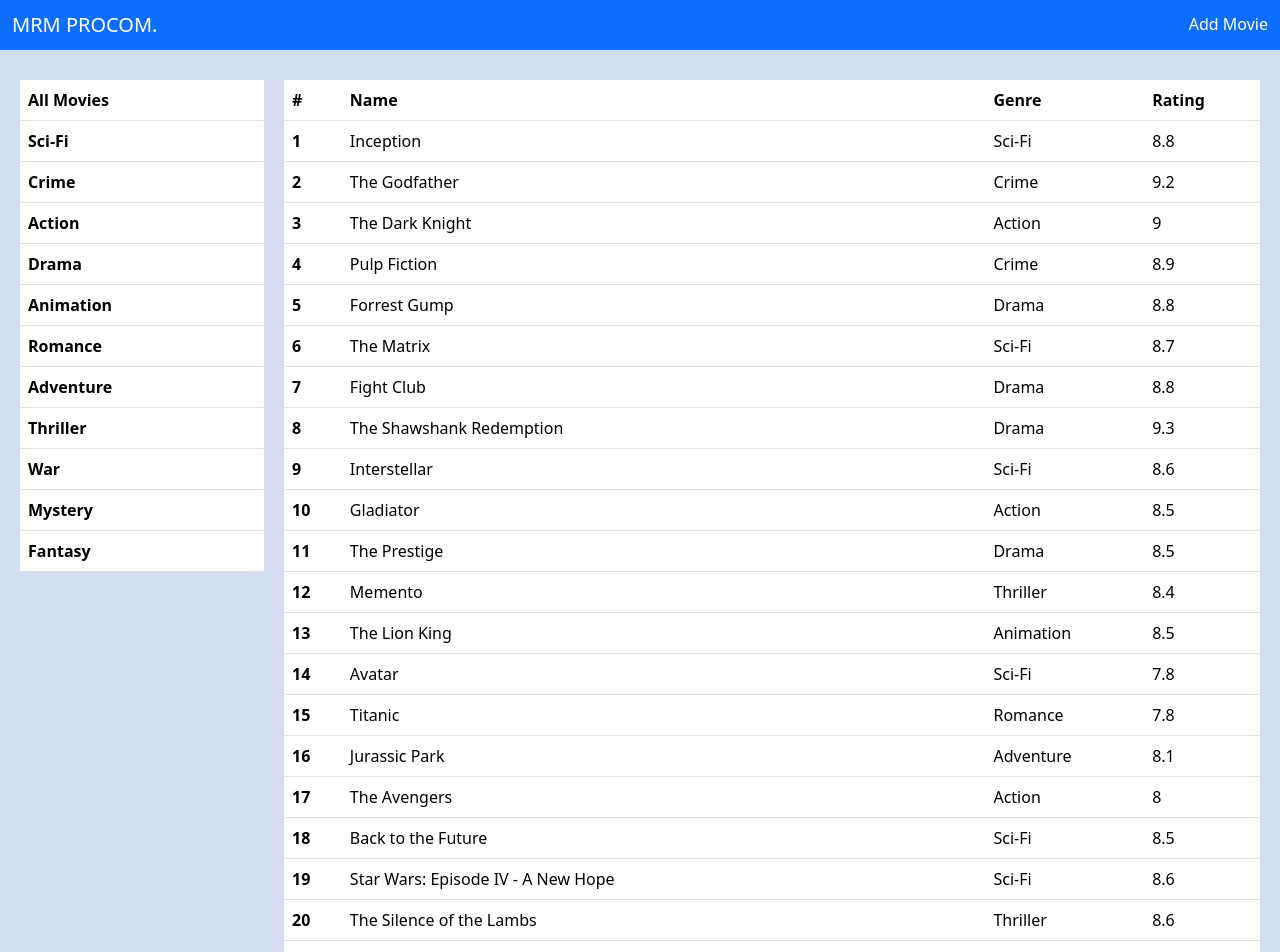
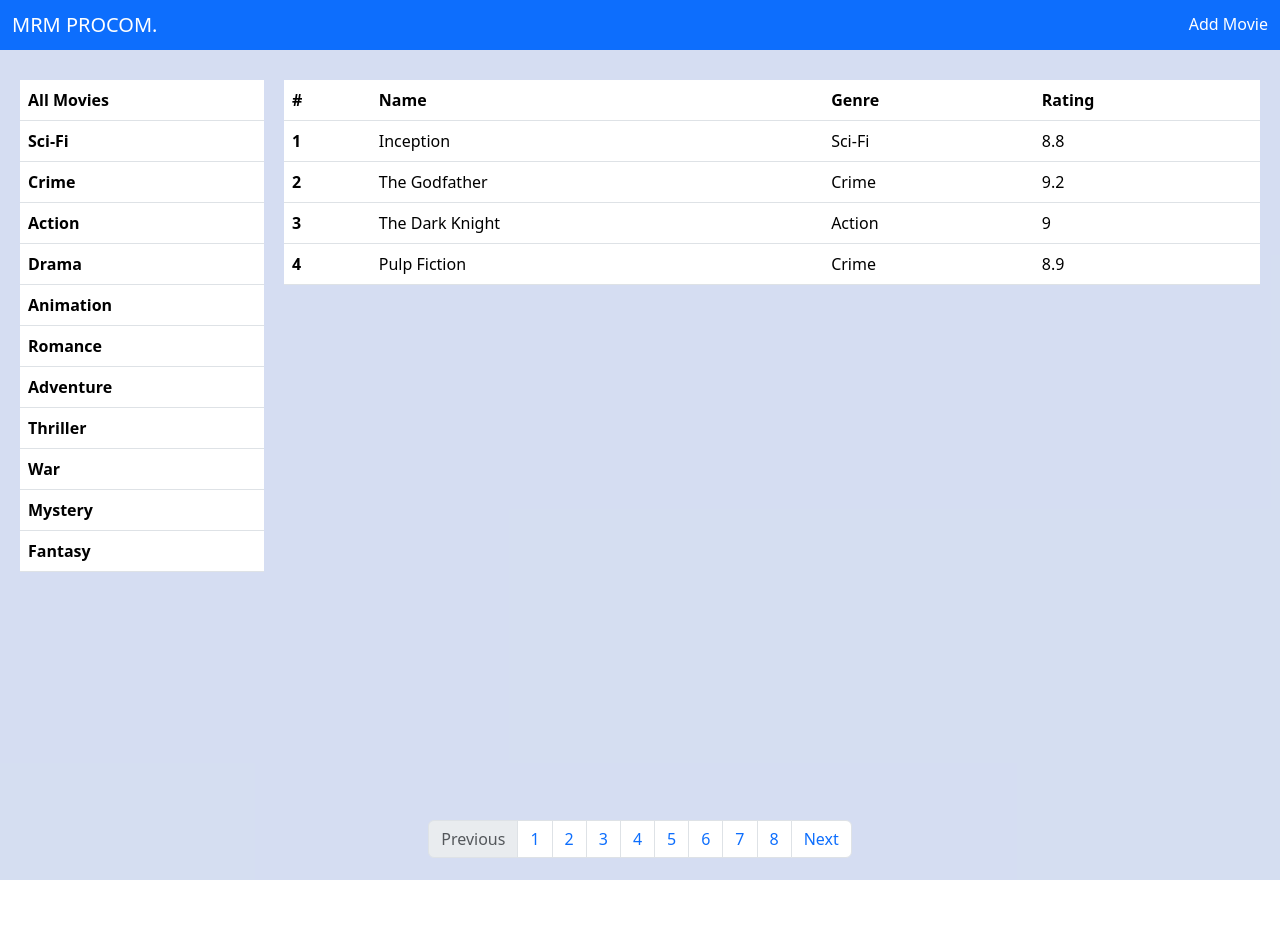
Before and after one commit to UserDipanshu/assessment, a React (Vite) app: page / in a window 1280 px wide. Shown: the top 952 px of the page. After the commit the page ends 880 px from the top, so only its background shows below. Built offline with nearby package versions, Linux system fonts and the light colour scheme.

Commit message:
bug in pagination

```diff
--- /dev/null
+++ b/src/components/Pagination/Pagination.jsx
@@ -0,0 +1,40 @@
+function Pagination({ totalPages, curPage, onPageChange }) {
+  const pages = Array.from({ length: totalPages }, (_, index) => index + 1);
+  return (
+    <nav aria-label="...">
+      <ul className="pagination">
+        <li
+          className={curPage === 0 ? "page-item disabled" : "page-item"}
+          onClick={() => onPageChange((curPage - 1 + totalPages) % totalPages)}
+        >
+          <a className="page-link">Previous</a>
+        </li>
+        {pages.map((page, index) => {
+          return (
+            <li
+              key={`${index} ${page}`}
+              className="page-item"
+              onClick={() => onPageChange(page)}
+            >
+              <a className="page-link" href="#">
+                {page}
+              </a>
+            </li>
+          );
+        })}
+        <li
+          className={
+            curPage === totalPages ? "page-item disabled" : "page-item"
+          }
+          onClick={() =>onPageChange((curPage + 1) % totalPages)}
+        >
+          <a className="page-link" href="#">
+            Next
+          </a>
+        </li>
+      </ul>
+    </nav>
+  );
+}
+
+export default Pagination;
--- a/src/components/Table/Body/Body.jsx
+++ b/src/components/Table/Body/Body.jsx
@@ -1,6 +1,6 @@
-import data from "../../../utils/movieDb.js";
 
-function Body() {
+
+function Body({data}) {
   return (
     <tbody>
       {data.map((movie) => (
--- a/src/components/Table/Header/Header.jsx
+++ b/src/components/Table/Header/Header.jsx
@@ -9,8 +9,8 @@ function Header() {
   return (
     <thead>
       <tr>
-        {tableHeader.map((item) => (
-          <th scope="col">{item.value}</th>
+        {tableHeader.map((item, index) => (
+          <th scope="col" key={`${index} ${item.value}`}>{item.value}</th>
         ))}
       </tr>
     </thead>
--- a/src/components/Table/Table.jsx
+++ b/src/components/Table/Table.jsx
@@ -1,13 +1,15 @@
 import Body from "./Body/Body.jsx";
 import Header from "./Header/Header.jsx";
 
-function Table() {
+function Table({data}) {
 
   return (
-    <table className="table">
-      <Header />
-      <Body />
-    </table>
+    <>
+      <table className="table">
+        <Header />
+        <Body data = {data} />
+      </table>
+    </>
   );
 }
 
--- a/src/pages/main/MainPage.jsx
+++ b/src/pages/main/MainPage.jsx
@@ -1,8 +1,27 @@
+import { useEffect, useState } from "react";
 import GenresTable from "../../components/GenreTable/Genres";
+import Pagination from "../../components/Pagination/Pagination";
 import Table from "../../components/Table/Table";
+import variables from "../../utils/vars/variables";
+import data from "../../utils/movieDb";
+import paginate from "../../utils/helperFunctions/paginate";
 import "./main.css";
 
 function MainPage() {
+  const [movies, setMovies] = useState([]);
+  const [curPage, setCurPage] = useState(0);
+
+  const totalPages = Math.ceil(data.length / variables.pageSize);
+
+  useEffect(() => {
+    const paginatedData = paginate(variables.pageSize, curPage, data);
+    setMovies(paginatedData);
+  }, [curPage]);
+
+  function handlePageChange(curPage) {
+    setCurPage(curPage);
+  }
+
   return (
     <div className="mainCont">
       <div className="rowOne">
@@ -10,10 +29,16 @@ function MainPage() {
           <GenresTable />
         </div>
         <div className="movieCol">
-          <Table />
+          <Table data={movies} />
         </div>
       </div>
-      <div className="rowTwo"></div>
+      <div className="rowTwo">
+        <Pagination
+          totalPages={totalPages}
+          curPage={curPage}
+          onPageChange={handlePageChange}
+        />
+      </div>
     </div>
   );
 }
--- a/src/pages/main/main.css
+++ b/src/pages/main/main.css
@@ -33,3 +33,9 @@
     justify-content: center;
     flex-direction: column
 }
+
+.rowTwo{
+    display: flex;
+    justify-content: center;
+    margin-top: 20px;
+}
--- /dev/null
+++ b/src/utils/helperFunctions/paginate.js
@@ -0,0 +1,12 @@
+function paginate(pageSize, pageNum, data) {
+  const page = pageNum;
+  let paginatedData = data.filter((e, index) => {
+    return page * pageSize <= index && index < page * pageSize + pageSize
+      ? e
+      : null;
+  });
+
+  return paginatedData;
+}
+
+export default paginate;
--- /dev/null
+++ b/src/utils/vars/variables.js
@@ -0,0 +1,3 @@
+export default {
+    pageSize : 4
+}
```
